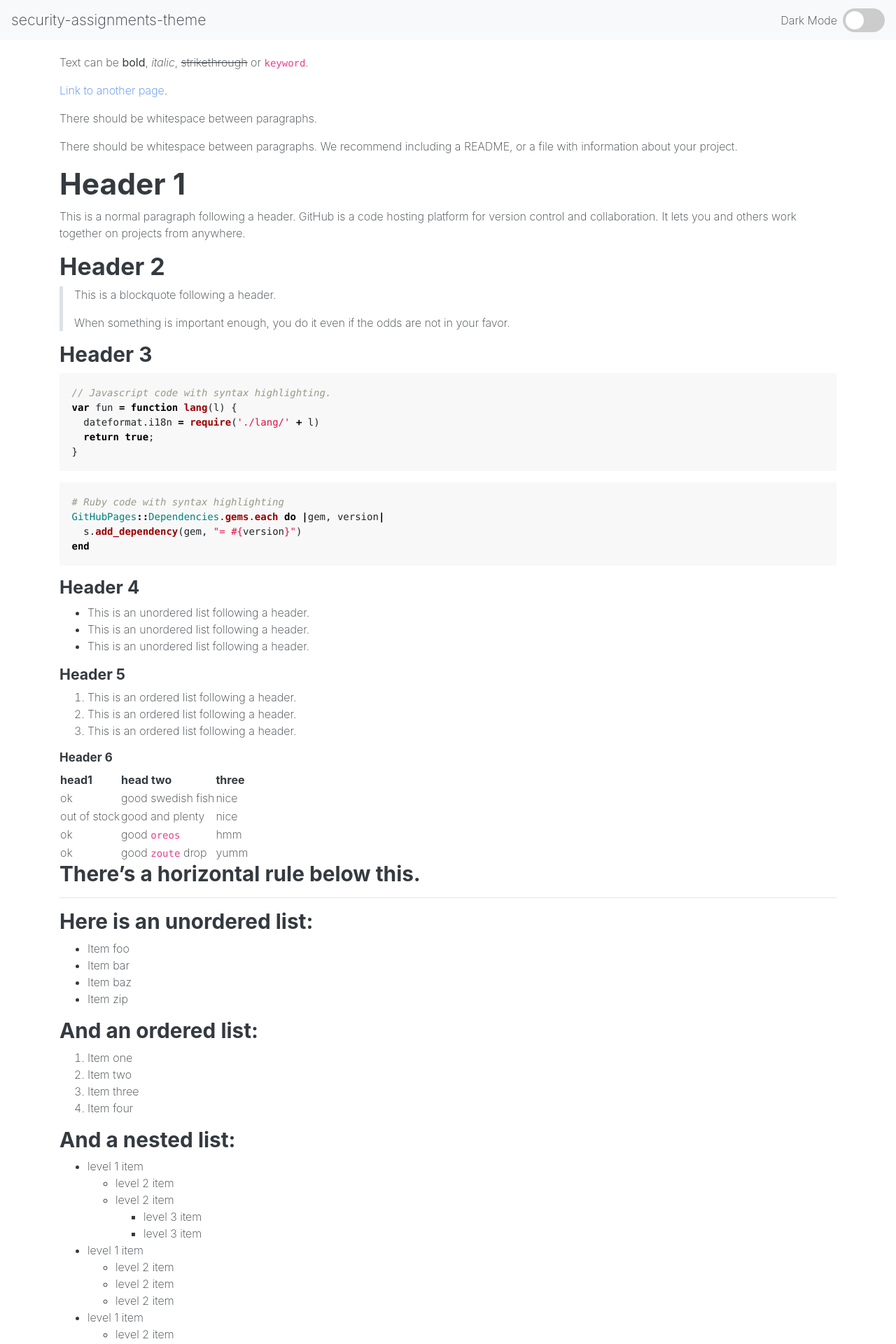
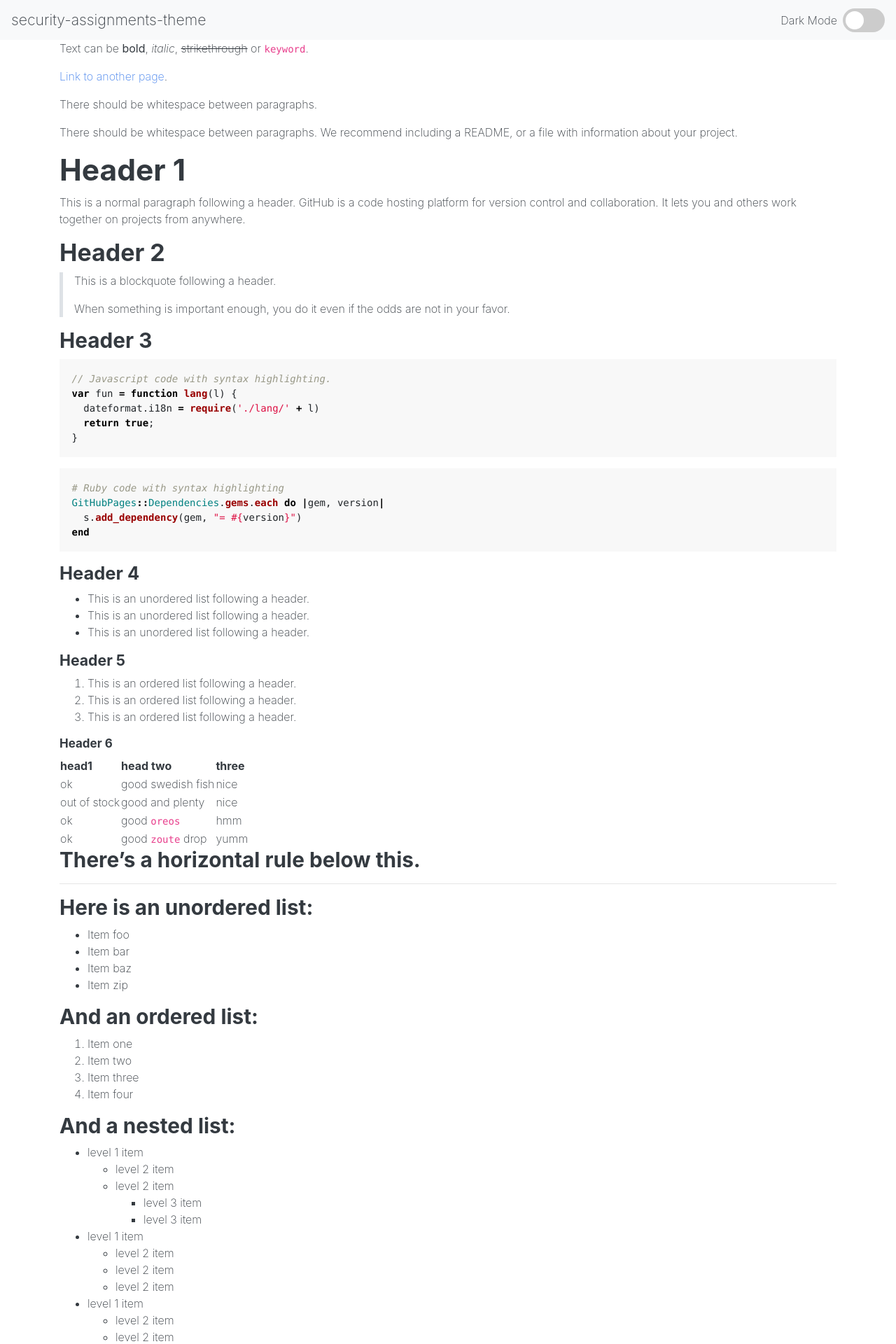
Before and after one commit to deargle/security-assignments-theme, a Jekyll site: the page built from index.md, in a window 1280 px wide. Shown: the top 1920 px of the page at 70% size. Built offline with Jekyll 4.4.1, drawn with Linux system fonts in a browser that asks for light colours; a script that is not in the unit is left out.

Commit message:
remove navbar bottom padding

```diff
--- a/assets/css/style.css
+++ b/assets/css/style.css
@@ -380,7 +380,6 @@ img {
 }
 
 .navbar {
-  margin-bottom: 20px;
   padding: 0.5em 1em;
 }
 
--- a/sass/style.scss
+++ b/sass/style.scss
@@ -124,7 +124,7 @@ img {
     max-width: 100%;
 }
 
-.navbar { margin-bottom: 20px; padding: .5em 1em; }
+.navbar { padding: .5em 1em; }
 
 /* bootstrap-toc */
 
```
Also changed, not shown: 1 other file.
